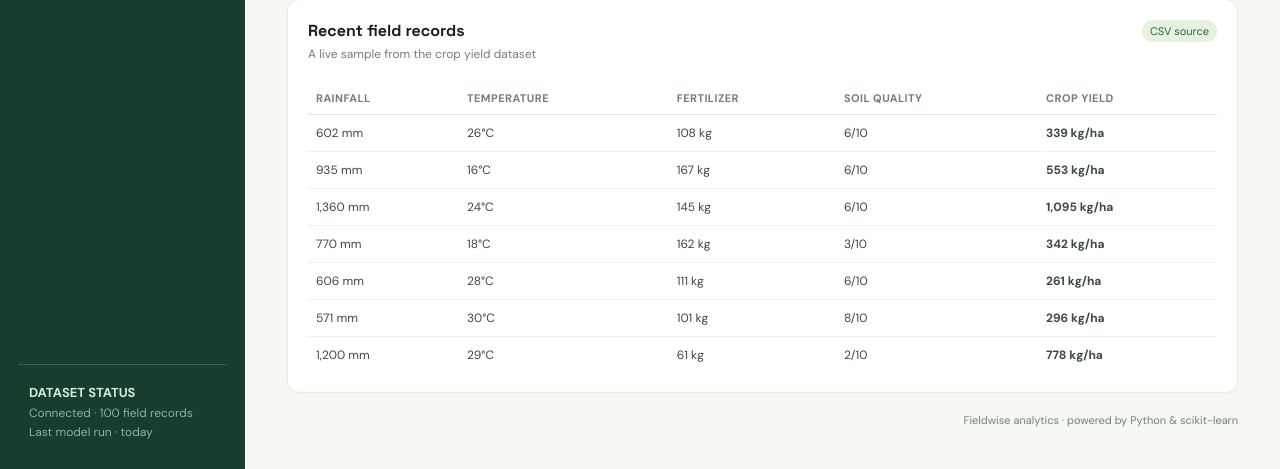
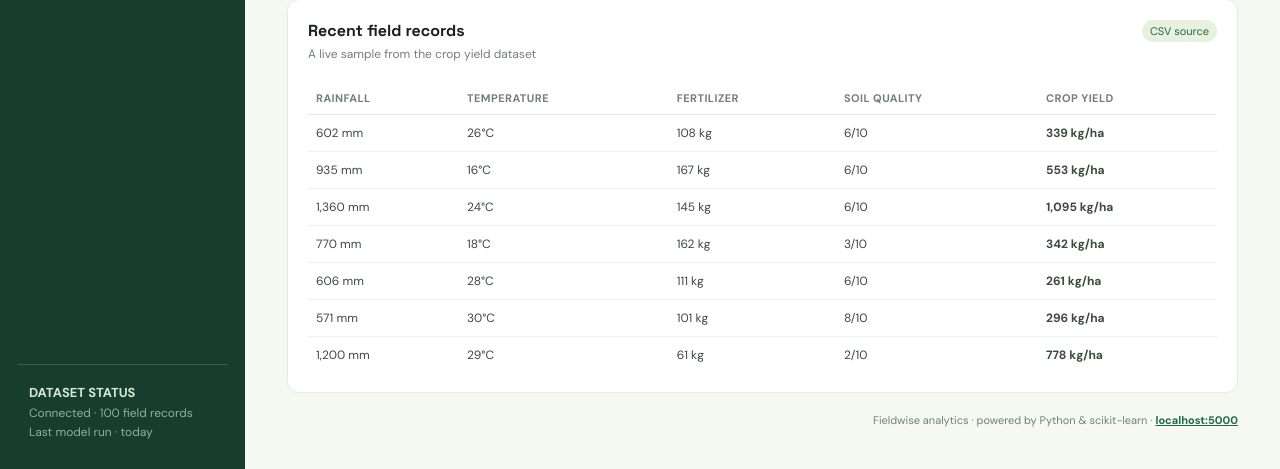
Before and after one commit to ganu86010-max/crop-yield-prediction, a Flask app: page / in a window 1280 px wide. Shown: the part 952-1421 px from the top of the page. Run offline with Flask 3, Linux system fonts and the light colour scheme.

Commit message:
Add localhost dashboard link
Co-authored-by: arena-agent <297053741+arena-agent@users.noreply.github.com>

```diff
--- a/templates/index.html
+++ b/templates/index.html
@@ -17,7 +17,7 @@
 <section class="charts"><div class="card"><div class="card-header"><div><h2 class="card-title">Rainfall & yield relationship</h2><p class="card-sub">Observed yield plotted against rainfall (mm)</p></div><span class="badge">100 observations</span></div><div class="chart-box"><canvas id="scatter"></canvas></div></div><div class="card"><div class="card-header"><div><h2 class="card-title">Yield distribution</h2><p class="card-sub">Records grouped by output</p></div></div><div class="chart-box"><canvas id="distribution"></canvas></div></div></section>
 <section class="bottom"><div class="card prediction-card" id="predict"><div class="card-header"><div><h2 class="card-title">Estimate field yield</h2><p class="card-sub">Adjust the conditions to generate a prediction</p></div><span style="font-size:21px">✦</span></div><form id="predict-form"><div class="form-grid"><div class="field"><label for="rainfall">RAINFALL (MM)</label><input id="rainfall" type="number" min="0" value="900" required></div><div class="field"><label for="temperature">TEMPERATURE (°C)</label><input id="temperature" type="number" value="25" required></div><div class="field"><label for="fertilizer">FERTILIZER (KG/HA)</label><input id="fertilizer" type="number" min="0" value="120" required></div><div class="field"><label for="soil_quality">SOIL QUALITY (0–10)</label><input id="soil_quality" type="number" min="0" max="10" value="7" required></div></div><button type="submit">Run prediction&nbsp; →</button><div class="result" id="result"></div></form></div>
 <div class="card" id="models"><div class="card-header"><div><h2 class="card-title">Model performance</h2><p class="card-sub">Evaluation on held-out test data</p></div></div><div class="model-list" id="models-list"></div><div style="border-top:1px solid var(--line);margin-top:20px;padding-top:15px;font-size:12px;color:var(--muted)">Metrics: R² (fit), MAE (average error), RMSE (error spread)</div></div></section>
-<section class="card table-card" id="records" style="margin-top:16px"><div class="card-header"><div><h2 class="card-title">Recent field records</h2><p class="card-sub">A live sample from the crop yield dataset</p></div><span class="badge">CSV source</span></div><div class="table-wrap"><table class="data-table"><thead><tr><th>Rainfall</th><th>Temperature</th><th>Fertilizer</th><th>Soil quality</th><th>Crop yield</th></tr></thead><tbody id="records-body"></tbody></table></div></section><div class="footer">Fieldwise analytics · powered by Python & scikit-learn</div>
+<section class="card table-card" id="records" style="margin-top:16px"><div class="card-header"><div><h2 class="card-title">Recent field records</h2><p class="card-sub">A live sample from the crop yield dataset</p></div><span class="badge">CSV source</span></div><div class="table-wrap"><table class="data-table"><thead><tr><th>Rainfall</th><th>Temperature</th><th>Fertilizer</th><th>Soil quality</th><th>Crop yield</th></tr></thead><tbody id="records-body"></tbody></table></div></section><div class="footer">Fieldwise analytics · powered by Python & scikit-learn · <a href="http://localhost:5000" style="color:var(--green);font-weight:700">localhost:5000</a></div>
 </main></div>
 <script>
 const fmt = n => Number(n).toLocaleString();
```
Also changed, not shown: README.md.
